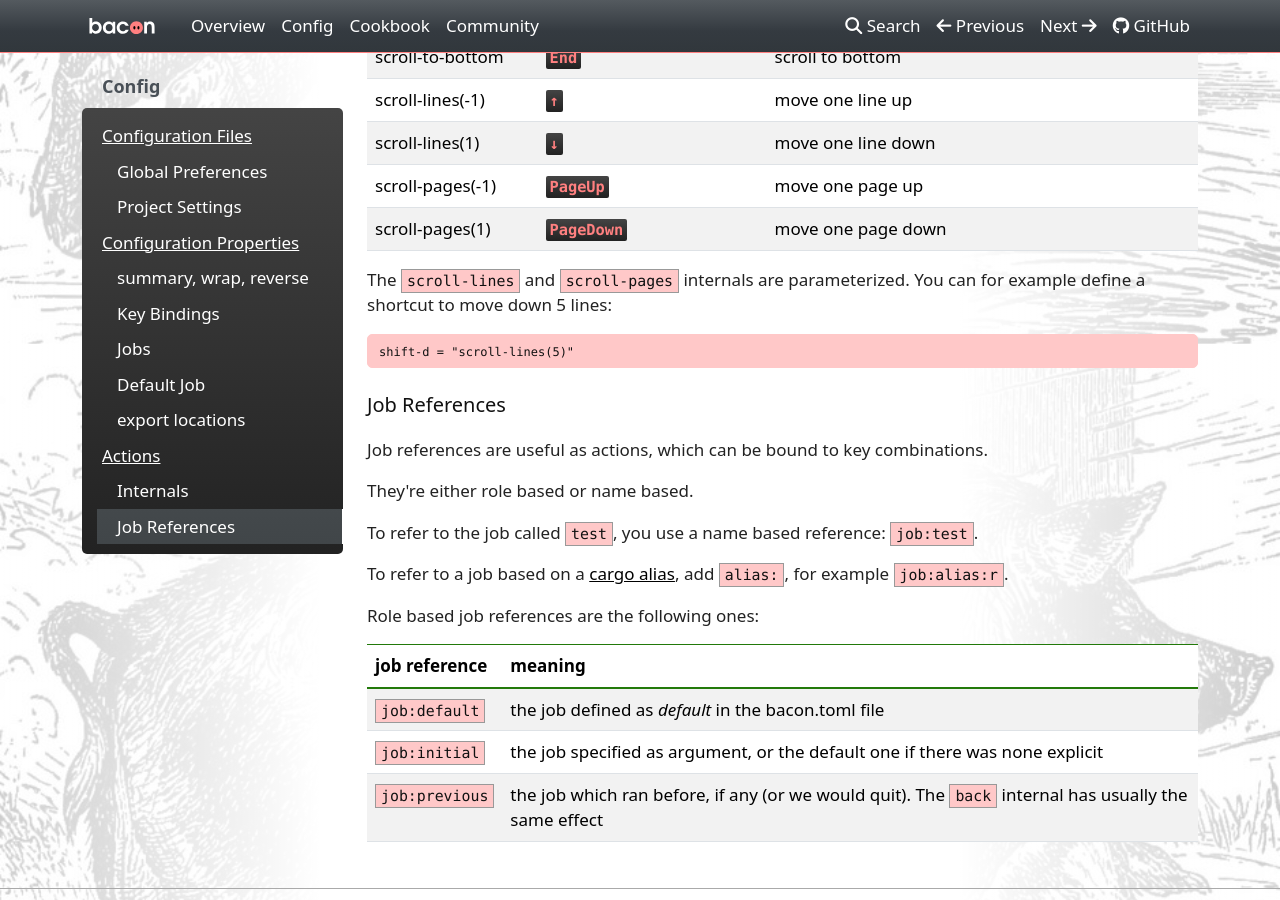
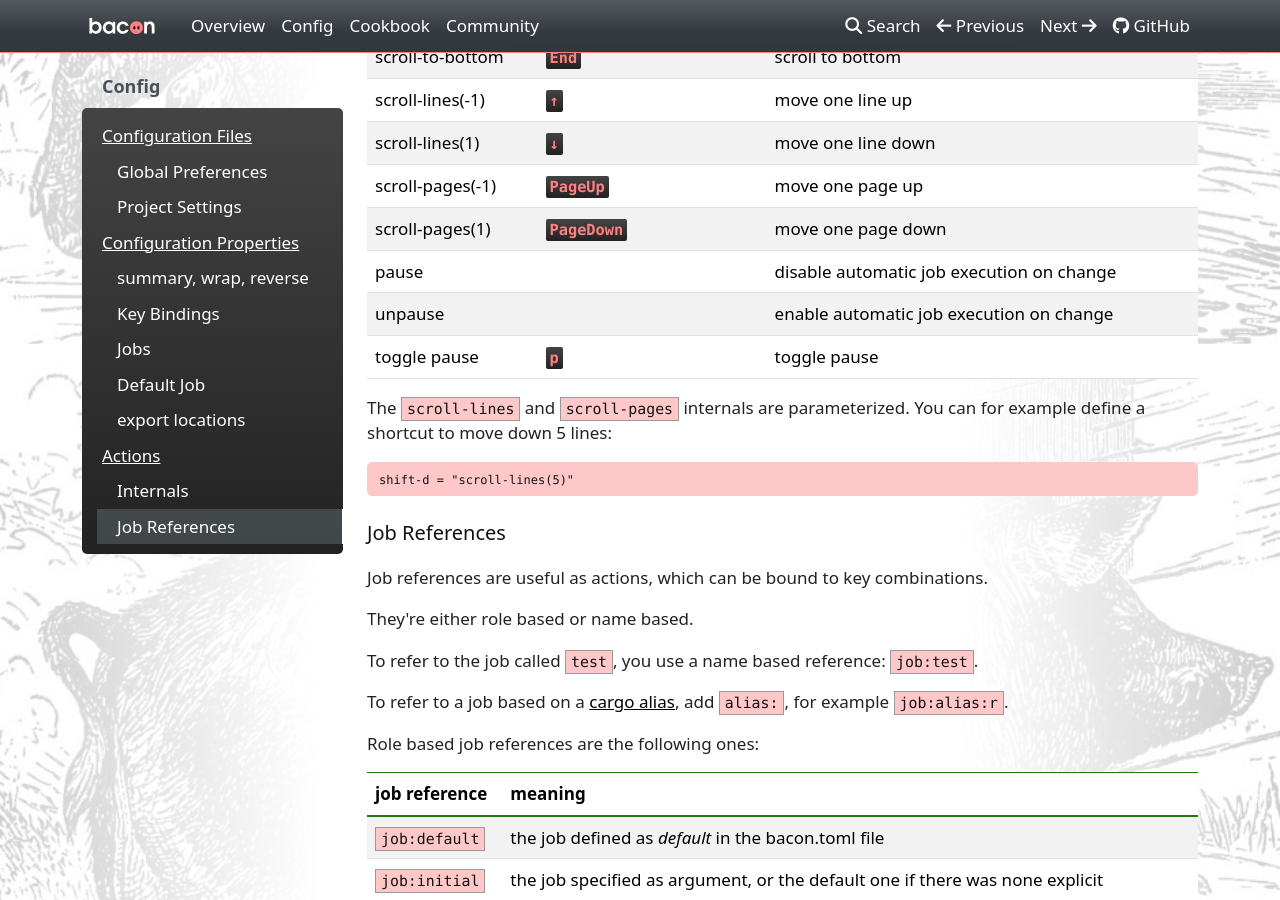
Before and after one commit to Canop/bacon, an MkDocs documentation site: the page built from website/docs/config.md, in a window 1280 px wide and 900 px high, scrolled down 4400 px. Built offline with MkDocs 1.6.1, drawn with Linux system fonts in a browser that asks for light colours; nearby versions of some CDN libraries; a style sheet for code colours, icons or effects is not loaded.

Commit message:
document pause related internals

```diff
--- a/website/docs/config.md
+++ b/website/docs/config.md
@@ -167,6 +167,9 @@ scroll-lines(-1) | <kbd>↑</kbd> | move one line up
 scroll-lines(1) | <kbd>↓</kbd> | move one line down
 scroll-pages(-1) | <kbd>PageUp</kbd> | move one page up
 scroll-pages(1) | <kbd>PageDown</kbd> | move one page down
+pause |  | disable automatic job execution on change
+unpause |  | enable automatic job execution on change
+toggle pause | <kbd>p</kbd> | toggle pause
 
 The `scroll-lines` and `scroll-pages` internals are parameterized.
 You can for example define a shortcut to move down 5 lines:
```
Also changed, not shown: website/docs/cookbook.md (+6 -0 lines).
